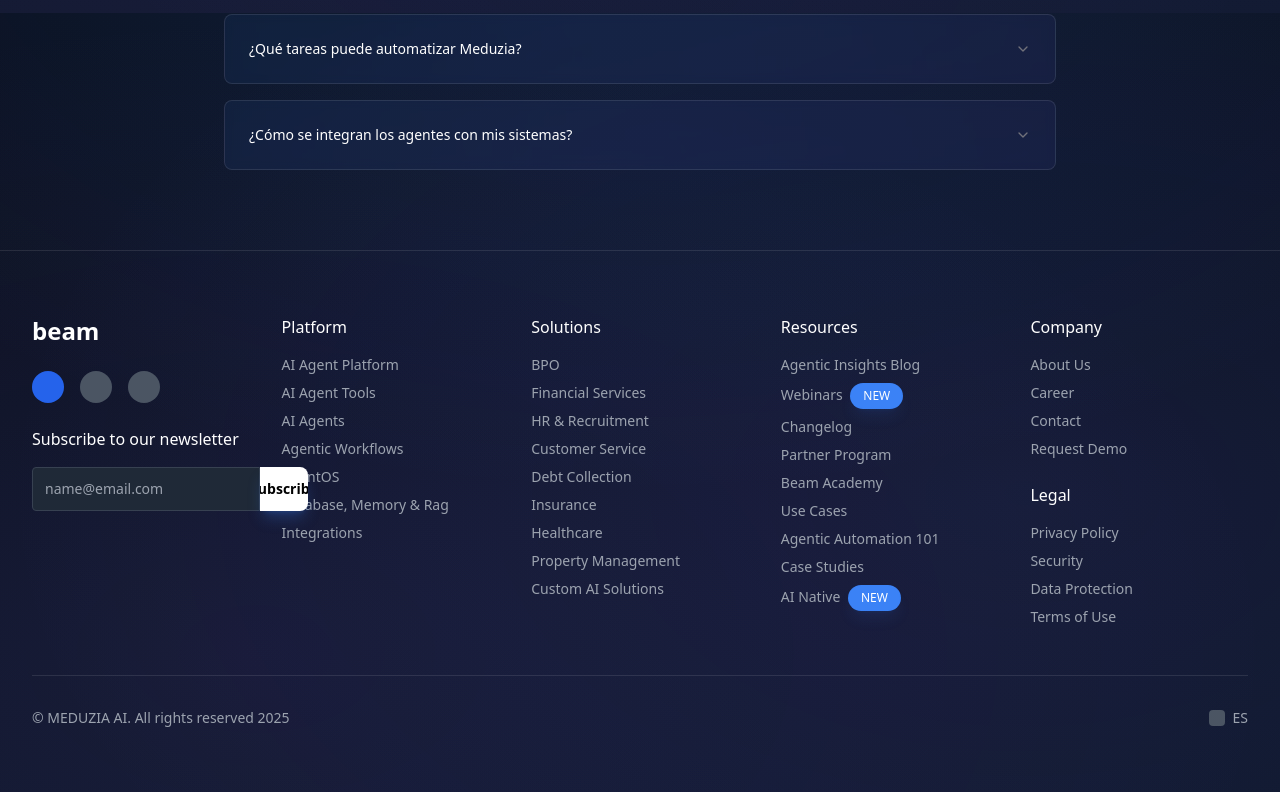
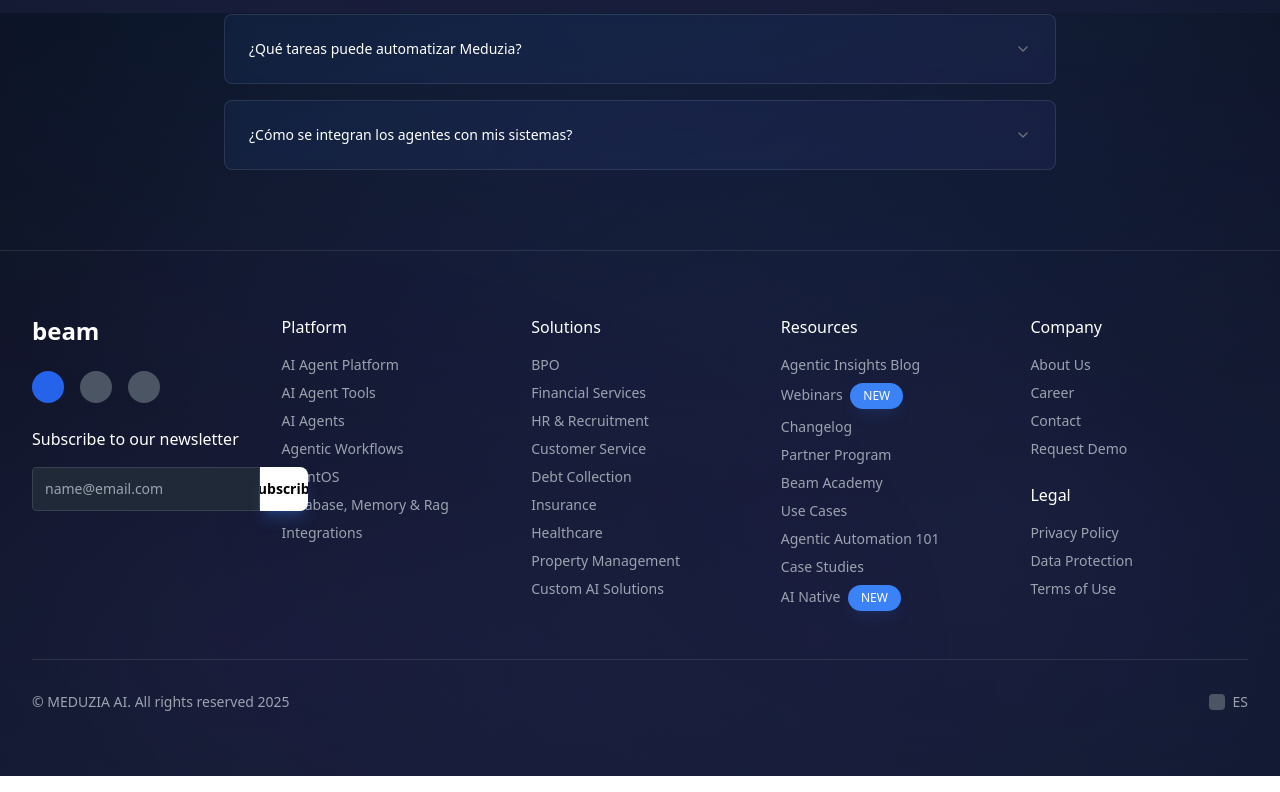
Before and after one commit to Retrofish25/beam-ai-clone, a Next.js app: page / in a window 1280 px wide. Shown: the part 7987-8779 px from the top of the page. Built offline with nearby package versions, Linux system fonts and the light colour scheme.

Commit message:
Update page.tsx

```diff
--- a/src/app/page.tsx
+++ b/src/app/page.tsx
@@ -796,7 +796,6 @@ function Footer() {
             <h4 className="text-white font-medium mb-4">Legal</h4>
             <ul className="space-y-2 text-gray-400 text-sm">
               <li><a href="#" className="hover:text-white transition-colors">Privacy Policy</a></li>
-              <li><a href="#" className="hover:text-white transition-colors">Security</a></li>
               <li><a href="#" className="hover:text-white transition-colors">Data Protection</a></li>
               <li><a href="#" className="hover:text-white transition-colors">Terms of Use</a></li>
             </ul>
```
